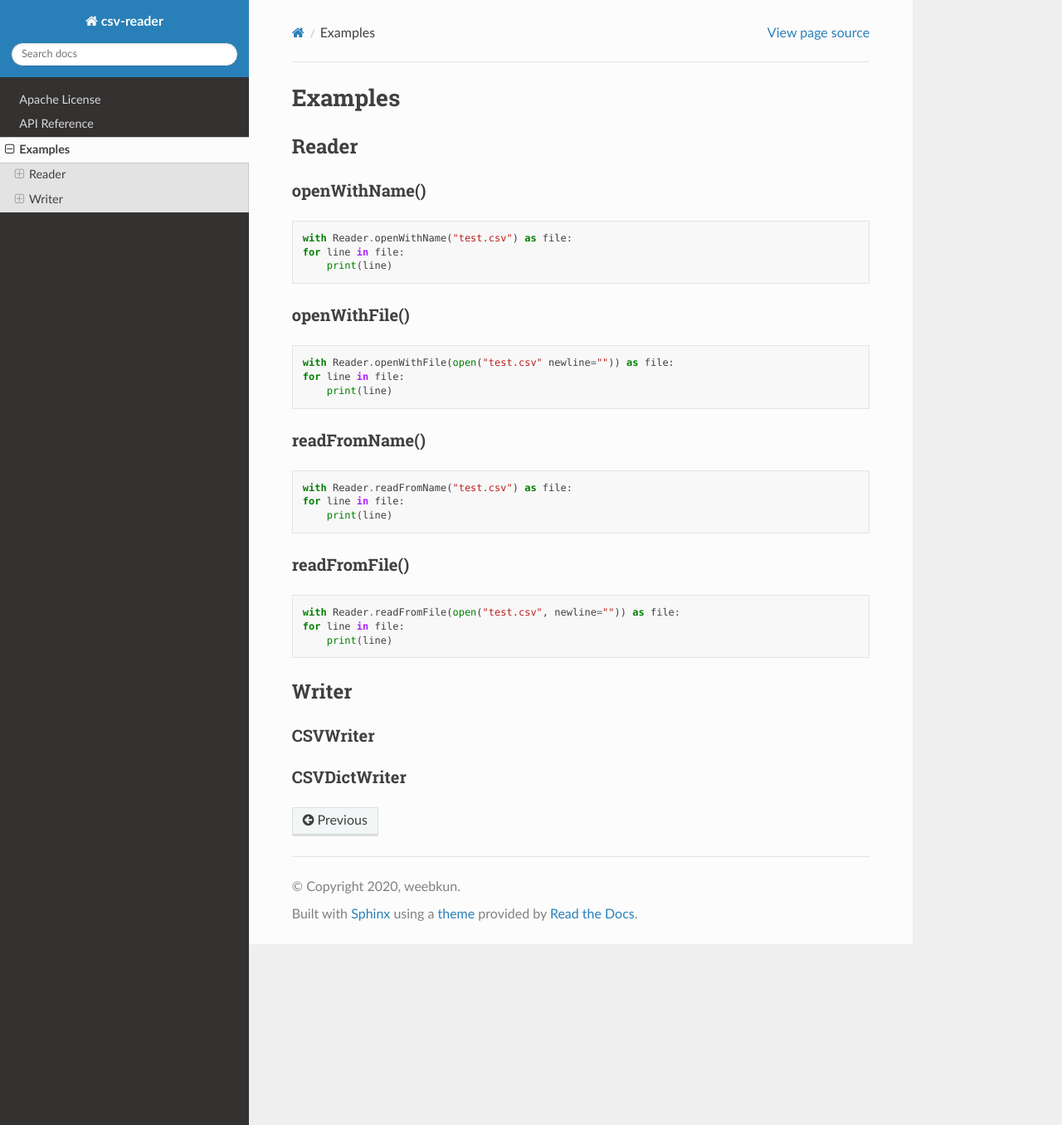
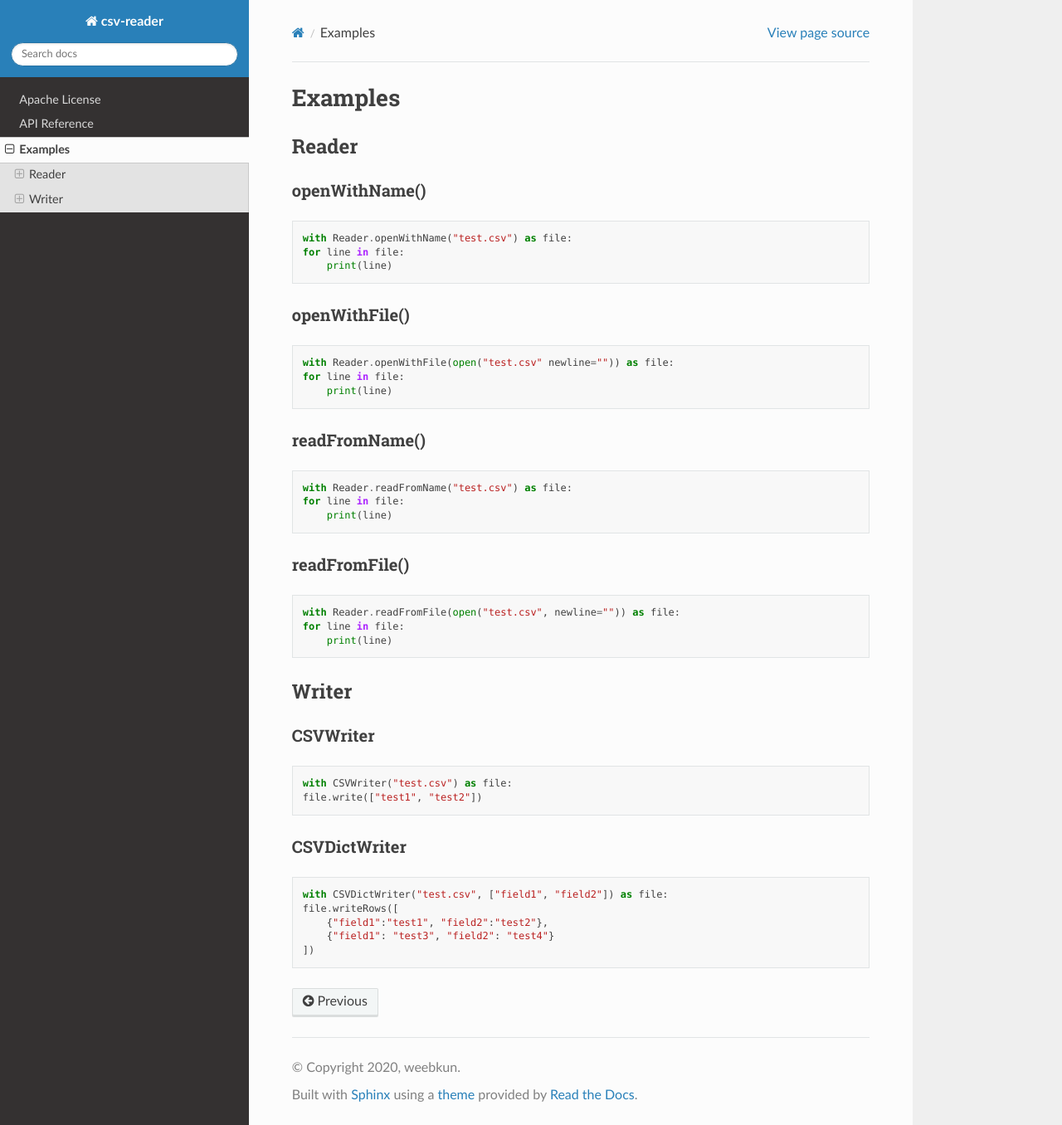
Before and after one commit to weeb-kun/csv-reader, a Sphinx documentation site: the page built from sphinx/source/Examples.rst, in a window 1280 px wide and 1356 px high. Shown: the whole window at 83% size. Built offline with Sphinx 7.4.7 and the Read the Docs theme 2.0.0, drawn with Linux system fonts in a browser that asks for light colours.

Commit message:
updated docs

```diff
--- a/sphinx/source/Examples.rst
+++ b/sphinx/source/Examples.rst
@@ -49,5 +49,18 @@ Writer
 CSVWriter
 ---------
 
+.. code-block:: python
+
+    with CSVWriter("test.csv") as file:
+    file.write(["test1", "test2"])
+
 CSVDictWriter
 -------------
+
+.. code-block:: python
+
+    with CSVDictWriter("test.csv", ["field1", "field2"]) as file:
+    file.writeRows([
+        {"field1":"test1", "field2":"test2"},
+        {"field1": "test3", "field2": "test4"}
+    ])
--- a/sphinx/source/writer.rst
+++ b/sphinx/source/writer.rst
@@ -1,6 +1,6 @@
 Writer
 ======
 
-.. automodule:: csv_reader.Writer
+.. autoclass:: csv_reader.Writer
     :members:
     :show-inheritance:
```
Also changed, not shown: sphinx/source/api.rst (+8 -0 lines).
